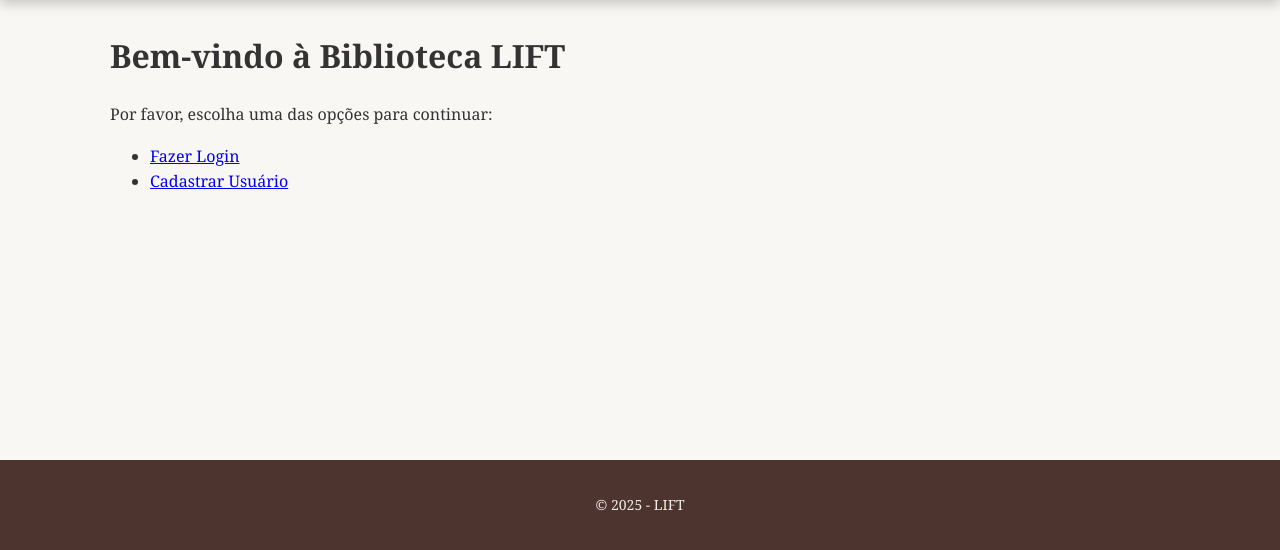
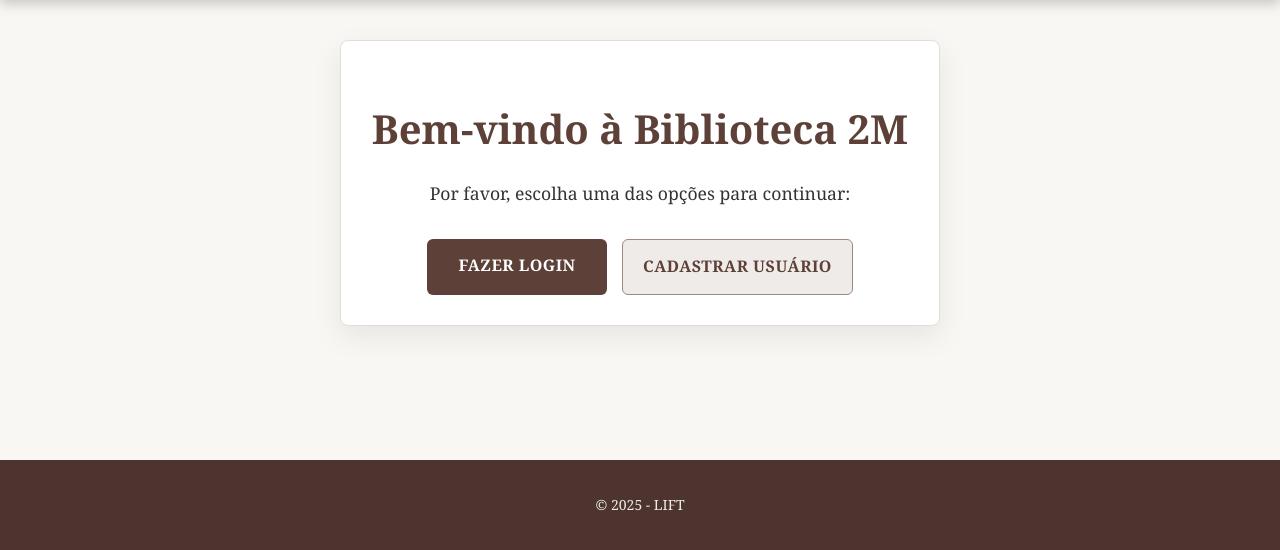
Before and after one commit to LiviaVolieari/Biblioteca---Banco-de-Dados, a Flask app: page / in a window 1280 px wide. Shown: the part 250-800 px from the top of the page. Run offline with Flask 3, Linux system fonts and the light colour scheme; some libraries are stand-ins or nearby versions.

Commit message:
css final e edição na página index

```diff
--- a/static/style.css
+++ b/static/style.css
@@ -22,7 +22,6 @@
 }
 
 body {
-    /* Fonte clássica e cor de fundo */
     font-family: 'Georgia', serif;
     margin: 0;
     color: var(--text-color);
@@ -45,7 +44,7 @@ header {
     text-align: center;
 }
 
-/* Novo estilo para a imagem do logo */
+/*imagem do logo */
 .logo-container {
     font-family: 'Palatino Linotype', 'Book Antiqua', Palatino, serif;
     font-weight: 400;
--- a/templates/index.html
+++ b/templates/index.html
@@ -4,12 +4,14 @@
 
 {% block content %}
     <div class="container">
-        <h1>Bem-vindo à Biblioteca LIFT</h1>
-        <p>Por favor, escolha uma das opções para continuar:</p>
+        <div class="welcome-card card">
+            <h1>Bem-vindo à Biblioteca 2M</h1>
+            <p>Por favor, escolha uma das opções para continuar:</p>
 
-        <ul>
-            <li><a href="{{ url_for('auth_bp.login') }}">Fazer Login</a></li>
-            <li><a href="{{ url_for('auth_bp.register') }}">Cadastrar Usuário</a></li>
-        </ul>
+            <div class="action-links">
+                <a href="{{ url_for('login') }}" class="btn">Fazer Login</a>
+                <a href="{{ url_for('register') }}" class="btn secondary">Cadastrar Usuário</a>
+            </div>
+        </div>
     </div>
 {% endblock %}
```
